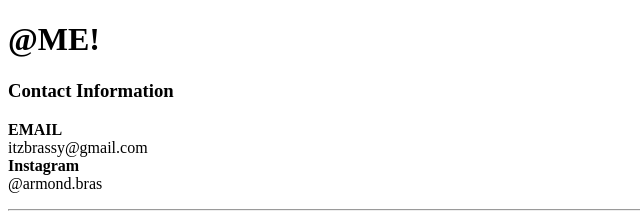
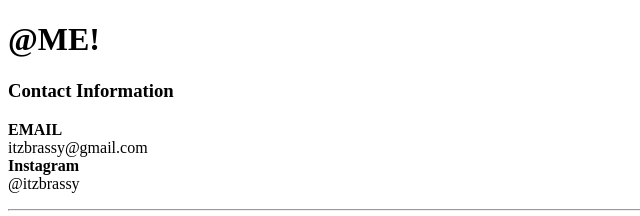
Before and after one commit to iTzBrassy/original.portfolio.project, a plain HTML site: page Contact.html in a window 1280 px wide. Shown: the top 216 px of the page, 0-640 px from the left. Drawn offline with Linux system fonts and the light colour scheme.

Commit message:
Update Contact.html

```diff
--- a/Contact.html
+++ b/Contact.html
@@ -12,7 +12,7 @@
   <p><b>EMAIL</b><br>
     itzbrassy@gmail.com<br>
     <b>Instagram</b><br>
-    @armond.bras<br>
+    @itzbrassy<br>
   </p>
   <hr>
 <form action="mailto:itzbrassy@gmail.com" method="post" enctype="text/plain">
```
